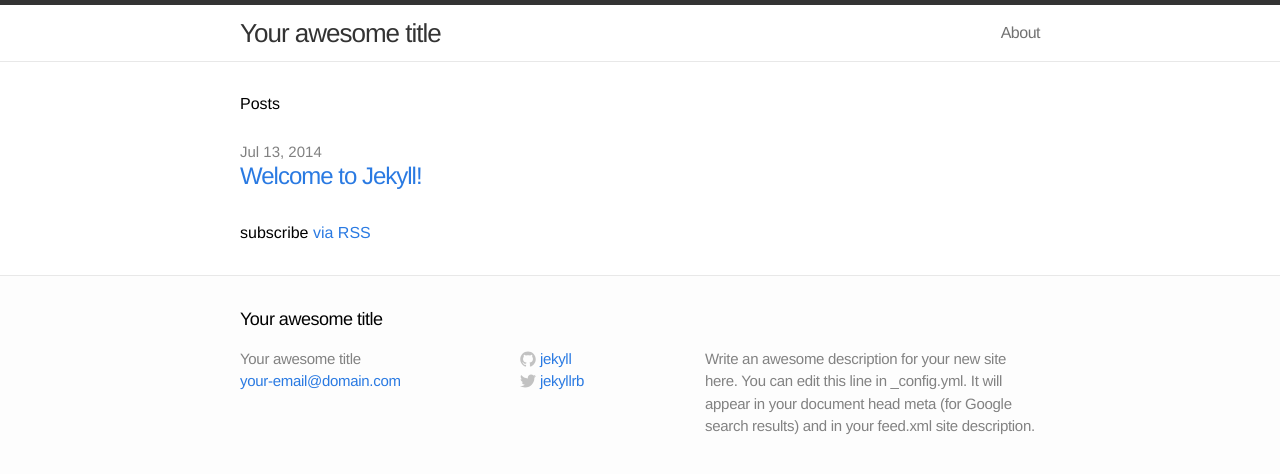
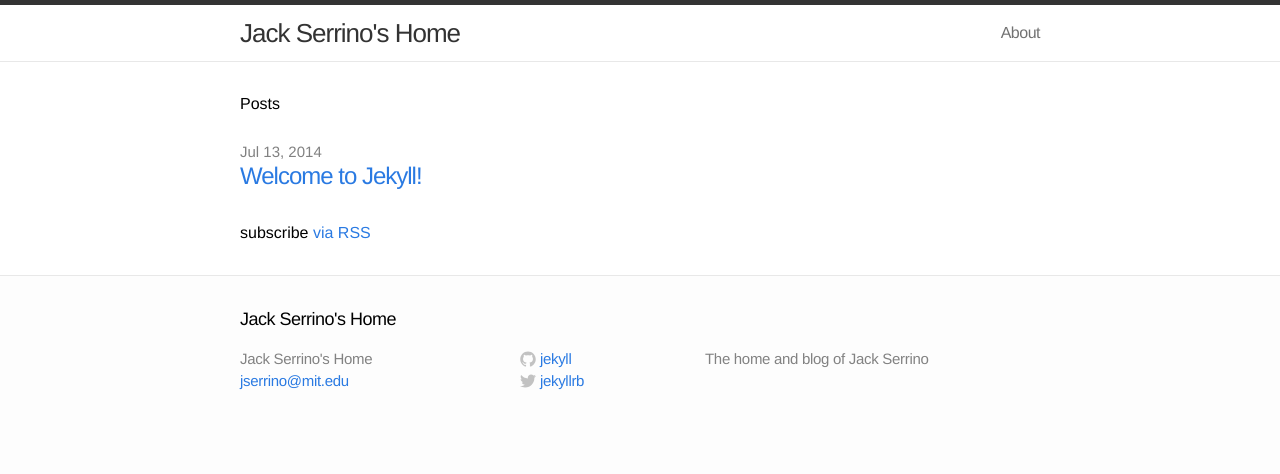
Before and after one commit to Detry322/detry322.github.io, a Jekyll site: the page built from index.html, in a window 1280 px wide. Shown: the top 474 px of the page. Built offline with Jekyll 4.4.1, drawn with Linux system fonts in a browser that asks for light colours.

Commit message:
Update _config.yml

```diff
--- a/_config.yml
+++ b/_config.yml
@@ -1,7 +1,7 @@
 # Site settings
-title: Your awesome title
-email: your-email@domain.com
-description: "Write an awesome description for your new site here. You can edit this line in _config.yml. It will appear in your document head meta (for Google search results) and in your feed.xml site description."
+title: "Jack Serrino's Home"
+email: "jserrino@mit.edu"
+description: "The home and blog of Jack Serrino"
 baseurl: ""
 url: "http://yourdomain.com"
 twitter_username: jekyllrb
```
